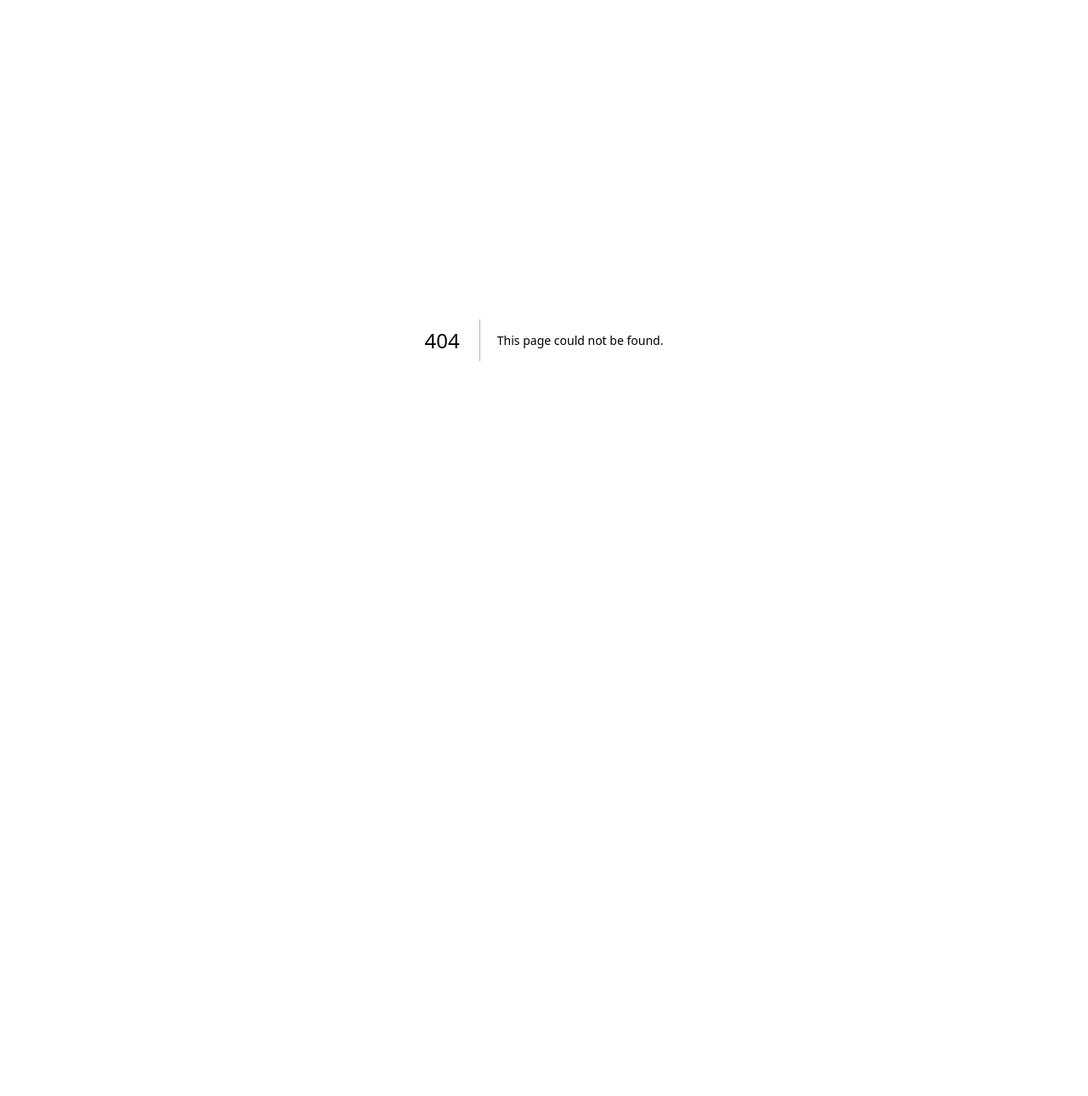
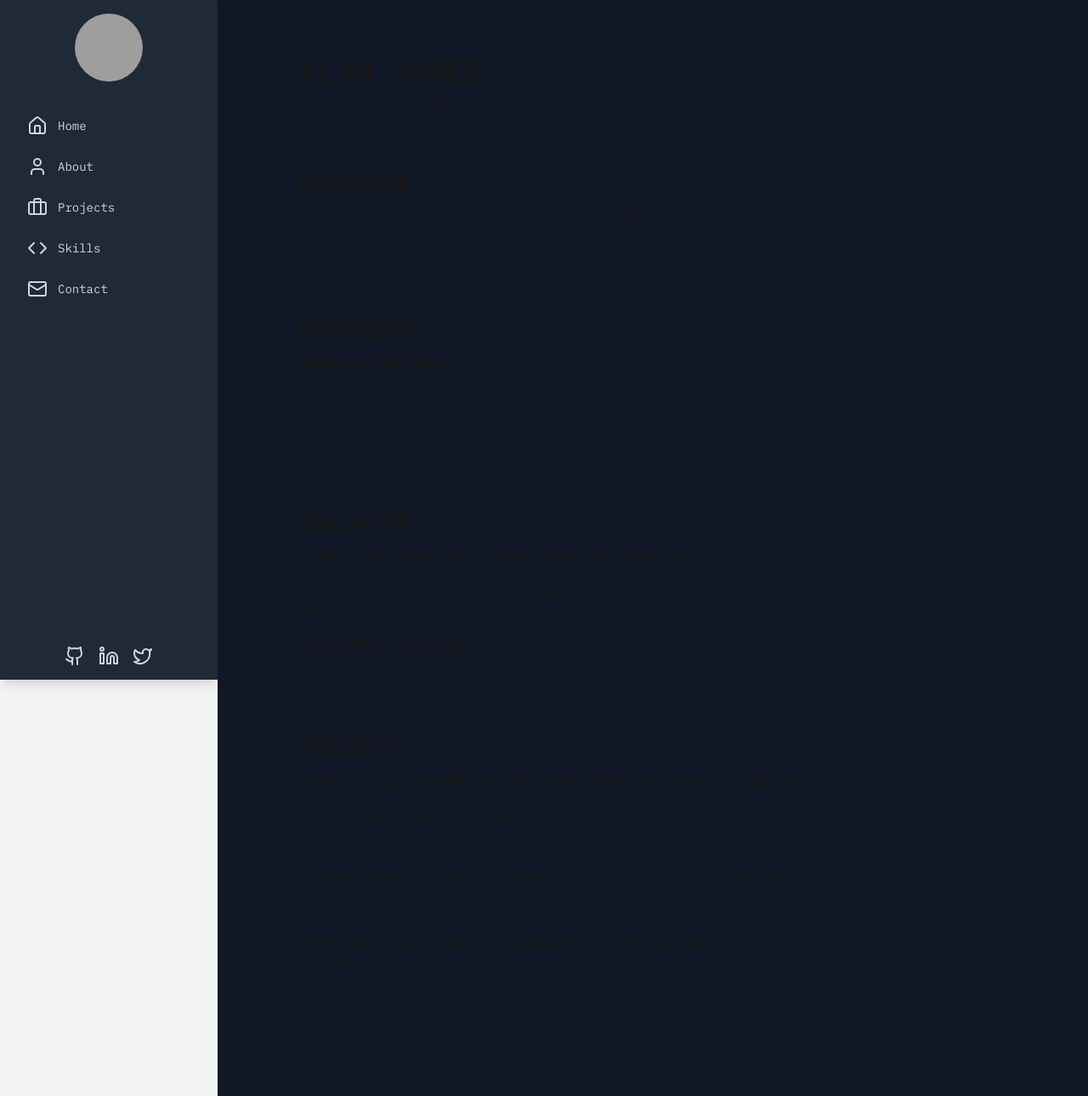
Before and after one commit to amoghkrishna55/portfolio, a Next.js app: page /resume in a window 1280 px wide. Before the commit this address had no page. Shown: the top 1290 px of the page at 85% size. Before the commit the page ends 800 px from the top, so only its background shows below. Built offline with nearby package versions, Linux system fonts and the light colour scheme; grey boxes are pictures that could not be loaded.

Commit message:
add: static resume page

```diff
--- /dev/null
+++ b/app/resume/layout.tsx
@@ -0,0 +1,68 @@
+"use client"
+import { useState, useEffect } from "react";
+import Sidebar from "../components/sidebar";
+export default function Layout({
+  children,
+}: Readonly<{
+  children: React.ReactNode;
+}>) {
+
+	const [showSidebar, setShowSidebar] = useState(true);
+	console.log("showsidebar", showSidebar)
+
+	// Handle screen resize to reset sidebar state
+	useEffect(() => {
+		const handleResize = () => {
+			if (window.innerWidth >= 768) {
+				console.log("more than 768")
+				setShowSidebar(true); // Close sidebar on larger screens to prevent overlap
+			} else {
+				setShowSidebar(false);
+			}
+		};
+		handleResize();
+		window.addEventListener('resize', handleResize);
+
+		// Clean up the event listener when the component is unmounted
+		return () => {
+			window.removeEventListener('resize', handleResize);
+		};
+	}, []);
+
+
+  return (
+<div className="flex min-h-screen bg-gray-100">
+			{/* Sidebar: Hidden on smaller screens, visible on medium and larger */}
+			<div className={`fixed inset-y-0 left-0 transform ${showSidebar ? "translate-x-0" : "-translate-x-full"} md:translate-x-0 transition-transform duration-300 ease-in-out bg-white w-64 shadow-lg z-40 md:flex`}>
+				<Sidebar />
+			</div>
+
+			{/* Main content area */}
+			<main className={`flex-1 p-4 md:p-8 bg-gray-900 transition-all duration-300 ${showSidebar ? "ml-64" : ""}`}>
+                {children}
+            </main>
+
+			{/* Mobile Menu Button: Visible only on small screens */}
+			<div className="fixed top-4 left-4 md:hidden">
+				<button
+					onClick={() => setShowSidebar(!showSidebar)}
+					className="text-gray-600 focus:outline-none"
+				>
+					<svg xmlns="http://www.w3.org/2000/svg" fill="none" viewBox="0 0 24 24" stroke="currentColor" className="w-6 h-6">
+						<path strokeLinecap="round" strokeLinejoin="round" strokeWidth={2} d="M4 6h16M4 12h16m-7 6h7" />
+					</svg>
+				</button>
+			</div>
+
+			{/* Mobile Sidebar Overlay */}
+			{showSidebar && (
+				<div
+					onClick={() => setShowSidebar(false)}
+					className="fixed inset-0 bg-black opacity-50 z-30 md:hidden"
+				/>
+			)}
+		</div>
+
+
+  );
+}
--- /dev/null
+++ b/app/resume/page.tsx
@@ -0,0 +1,125 @@
+import { FC } from 'react'
+import { Mail, Phone, Linkedin, Github, MapPin } from 'lucide-react'
+
+export default function Page(){
+  return (
+    <div className="max-w-4xl mx-auto p-8  shadow-lg">
+      <header className="mb-8">
+        <h1 className="text-4xl font-bold mb-2">ALAN JAMES</h1>
+        <div className="flex flex-wrap gap-4 text-sm">
+          <div className="flex items-center"><Phone className="w-4 h-4 mr-2" /> +91-9074697376</div>
+          <div className="flex items-center"><Mail className="w-4 h-4 mr-2" /> alanjames6282@gmail.com</div>
+          <div className="flex items-center"><Linkedin className="w-4 h-4 mr-2" /> alan-james-in</div>
+          <div className="flex items-center"><Github className="w-4 h-4 mr-2" /> alanjames00</div>
+          <div className="flex items-center"><MapPin className="w-4 h-4 mr-2" /> Jalandhar City, Punjab, India</div>
+        </div>
+      </header>
+
+      <section className="mb-8">
+        <h2 className="text-2xl font-semibold mb-2">OBJECTIVE</h2>
+        <p className="text-sm">
+          Passionate software engineer seeking opportunities to apply engineering principles to solve complex challenges with
+          creative and efficient solutions. Adaptable and quick to integrate new methodologies, committed to continuous
+          improvement. A strong collaborator with a track record of delivering software projects on time in team-oriented
+          environments, always open to feedback and dedicated to following best practices for technical excellence.
+        </p>
+      </section>
+
+      <section className="mb-8">
+        <h2 className="text-2xl font-semibold mb-2">EXPERIENCE</h2>
+        <div className="mb-4">
+          <h3 className="text-lg font-semibold">Backend Engineer</h3>
+          <div className="text-sm">
+            <p className="font-medium">SampurnKart</p>
+            <p>Jalandhar, India | Oct 2023 - Mar 2024</p>
+          </div>
+          <ul className="list-disc list-inside text-sm mt-2">
+            <li>Engineered the complete backend systems for the ecommerce service startup.</li>
+            <li>Developed Various Internal Tools that power day-to-day company operations.</li>
+            <li>Implemented robust and scalable cloud infrastructure for the organization.</li>
+            <li>Reduced cloud expenses by 50% through migration and optimization of the cloud infrastructure.</li>
+          </ul>
+        </div>
+      </section>
+
+      <section className="mb-8">
+        <h2 className="text-2xl font-semibold mb-2">EDUCATION</h2>
+        <div className="mb-4">
+          <h3 className="text-lg font-semibold">B.Tech In Computer Science And Engineering</h3>
+          <div className="text-sm">
+            <p className="font-medium">Lovely Professional University</p>
+            <p>Jalandhar, India | Aug 2022 - Present</p>
+            <p>GPA: 8.85/10.00</p>
+          </div>
+        </div>
+        <div className="mb-4">
+          <h3 className="text-lg font-semibold">Secondary Education</h3>
+          <div className="text-sm">
+            <p className="font-medium">St Thomas HSS Thomapuram</p>
+            <p>Kasargod, Kerala, India | Aug 2021</p>
+            <p>GPA: 9.95/10</p>
+          </div>
+        </div>
+      </section>
+
+      <section className="mb-8">
+        <h2 className="text-2xl font-semibold mb-2">PROJECTS</h2>
+        <div className="mb-4">
+          <h3 className="text-lg font-semibold">Runx: A high-speed online code compiler service engine</h3>
+          <p className="text-sm font-medium">Oct 2023 - Nov 2023</p>
+          <p className="text-sm">Tools: Docker, Nodejs, Express, Linux, Shellscript</p>
+          <ul className="list-disc list-inside text-sm mt-2">
+            <li>Implemented isolated environments for secure and interference-free code execution using containerization</li>
+            <li>Added support for multiple languages including C, C++, Python, and JavaScript</li>
+            <li>Optimized for near-local compilation and runtime speeds</li>
+            <li>Engineered truly parallel code execution for multiple requests simultaneously</li>
+          </ul>
+        </div>
+        <div className="mb-4">
+          <h3 className="text-lg font-semibold">PairCode: Real-time collaborative code editor</h3>
+          <p className="text-sm font-medium">Dec 2023</p>
+          <p className="text-sm">Tools: Nodejs, ExpressJs, NextJs, Websockets, Docker</p>
+          <ul className="list-disc list-inside text-sm mt-2">
+            <li>Developed a real-time collaborative code editor for pair programming and interviews</li>
+            <li>Implemented a modern online code editor with syntax highlighting and code suggestions</li>
+            <li>Made use of Websockets for real-time collaboration</li>
+            <li>Implemented a built-in compiler supporting more than 10 programming languages</li>
+          </ul>
+        </div>
+      </section>
+
+      <section className="mb-8">
+        <h2 className="text-2xl font-semibold mb-2">SKILLS</h2>
+        <ul className="list-disc list-inside text-sm">
+          <li><span className="font-medium">Programming Languages:</span> Javascript/Typescript, NodeJs, C/C++, Python, Golang, HTML/CSS, SQL, Shell</li>
+          <li><span className="font-medium">Web Technologies:</span> ReactJs, NextJS, ExpressJs, REST APIs, API Development</li>
+          <li><span className="font-medium">Database Systems:</span> PostgreSQL, MySQL, MongoDB, SQLite, Redis</li>
+          <li><span className="font-medium">Cloud Technologies:</span> Google Cloud, Azure, AWS, Cloudflare Stack, DigitalOcean</li>
+          <li><span className="font-medium">DevOps & Version Control:</span> Git/Github, CI/CD, Github Actions, Docker, Docker Compose</li>
+          <li><span className="font-medium">Specialized Area:</span> API Development, Database Design And Development, Realtime Systems, Microservice Architecture, Linux</li>
+          <li><span className="font-medium">Other Skills:</span> API Security, Backend Security, Cybersecurity</li>
+        </ul>
+      </section>
+
+      <section className="mb-8">
+        <h2 className="text-2xl font-semibold mb-2">HONORS AND AWARDS</h2>
+        <div className="mb-4">
+          <h3 className="text-lg font-semibold">NASA Space App Hackathon Global Finalist Nominee</h3>
+          <p className="text-sm font-medium">Space App Challenge, NASA | Oct 2023</p>
+          <ul className="list-disc list-inside text-sm mt-2">
+            <li>Secured first position in IIT KGP Local Round and became one of the top 50 teams from India.</li>
+            <li>Built a moonquakes computer simulation for visualizing moonquakes happened over years.</li>
+          </ul>
+        </div>
+        <div className="mb-4">
+          <h3 className="text-lg font-semibold">RCS CTF 2023 Third Position</h3>
+          <p className="text-sm font-medium">Capture The Flag University Level, LPU | Jan 2024</p>
+          <ul className="list-disc list-inside text-sm mt-2">
+            <li>Secured third position in the university level Capture The Flag Competition</li>
+            <li>Honed Cybersecurity Skills for continous 24-Hour Challenge.</li>
+          </ul>
+        </div>
+      </section>
+    </div>
+  )
+}
```
